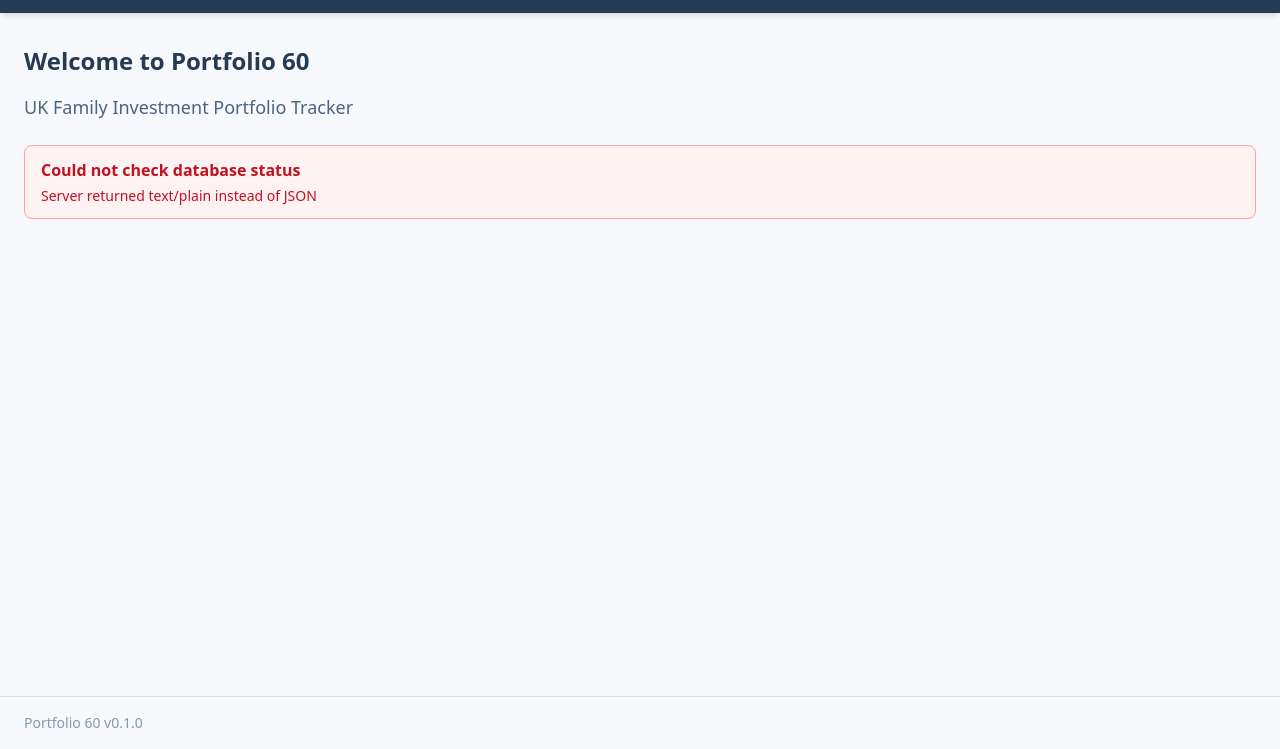
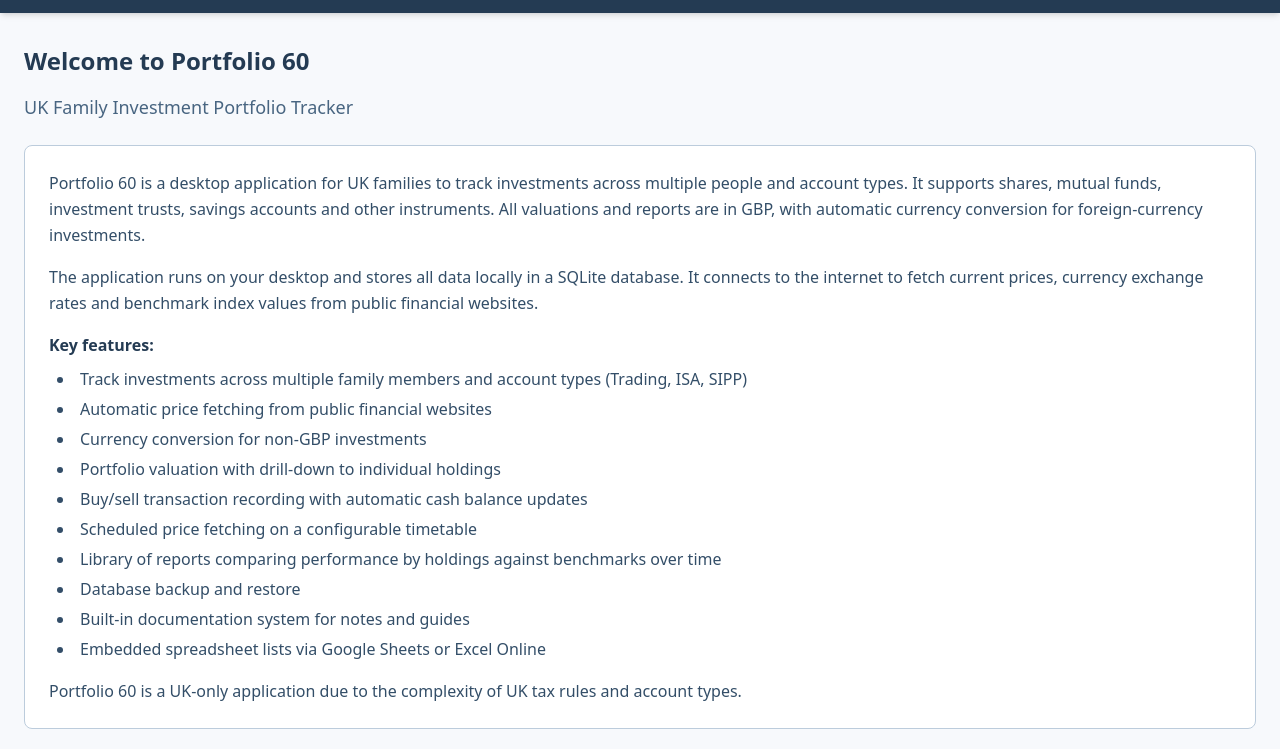
Before and after one commit to HamptonNorth/portfolio_60, a website: page src/ui/index.html in a window 1280 px wide. Shown: the part 51-800 px from the top of the page. Drawn offline with nearby package versions, Linux system fonts and the light colour scheme; files that its build step writes are made by us from their sources; no server answers.

Commit message:
feat: Add introduction content to home page from user guide

```diff
--- a/src/shared/build-time.txt
+++ b/src/shared/build-time.txt
@@ -1 +1 @@
-2026-02-16 09:12:12
+2026-02-16 10:56:02
--- a/src/ui/index.html
+++ b/src/ui/index.html
@@ -16,6 +16,25 @@
             <h2 class="text-2xl font-semibold mb-4 text-brand-800">Welcome to Portfolio 60</h2>
             <p class="text-lg text-brand-600 mb-6">UK Family Investment Portfolio Tracker</p>
 
+            <div class="bg-white rounded-lg border border-brand-200 p-6 mb-6 text-brand-700 leading-relaxed">
+                <p class="mb-4">Portfolio 60 is a desktop application for UK families to track investments across multiple people and account types. It supports shares, mutual funds, investment trusts, savings accounts and other instruments. All valuations and reports are in GBP, with automatic currency conversion for foreign-currency investments.</p>
+                <p class="mb-4">The application runs on your desktop and stores all data locally in a SQLite database. It connects to the internet to fetch current prices, currency exchange rates and benchmark index values from public financial websites.</p>
+                <p class="font-semibold text-brand-800 mb-2">Key features:</p>
+                <ul class="list-disc list-inside space-y-1 ml-2 mb-4">
+                    <li>Track investments across multiple family members and account types (Trading, ISA, SIPP)</li>
+                    <li>Automatic price fetching from public financial websites</li>
+                    <li>Currency conversion for non-GBP investments</li>
+                    <li>Portfolio valuation with drill-down to individual holdings</li>
+                    <li>Buy/sell transaction recording with automatic cash balance updates</li>
+                    <li>Scheduled price fetching on a configurable timetable</li>
+                    <li>Library of reports comparing performance by holdings against benchmarks over time</li>
+                    <li>Database backup and restore</li>
+                    <li>Built-in documentation system for notes and guides</li>
+                    <li>Embedded spreadsheet lists via Google Sheets or Excel Online</li>
+                </ul>
+                <p>Portfolio 60 is a UK-only application due to the complexity of UK tax rules and account types.</p>
+            </div>
+
             <!-- Database status area (populated by JS) -->
             <div id="db-status" class="mt-6"></div>
         </main>
```
